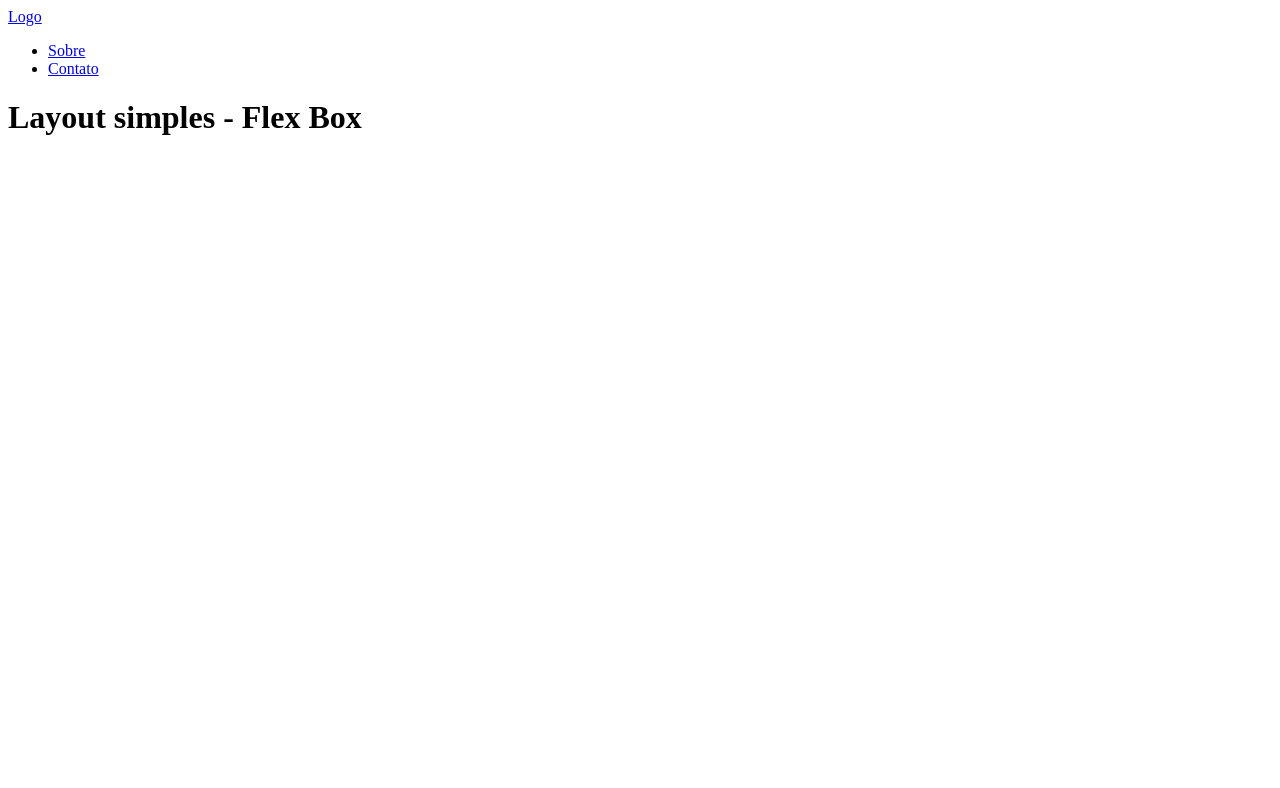
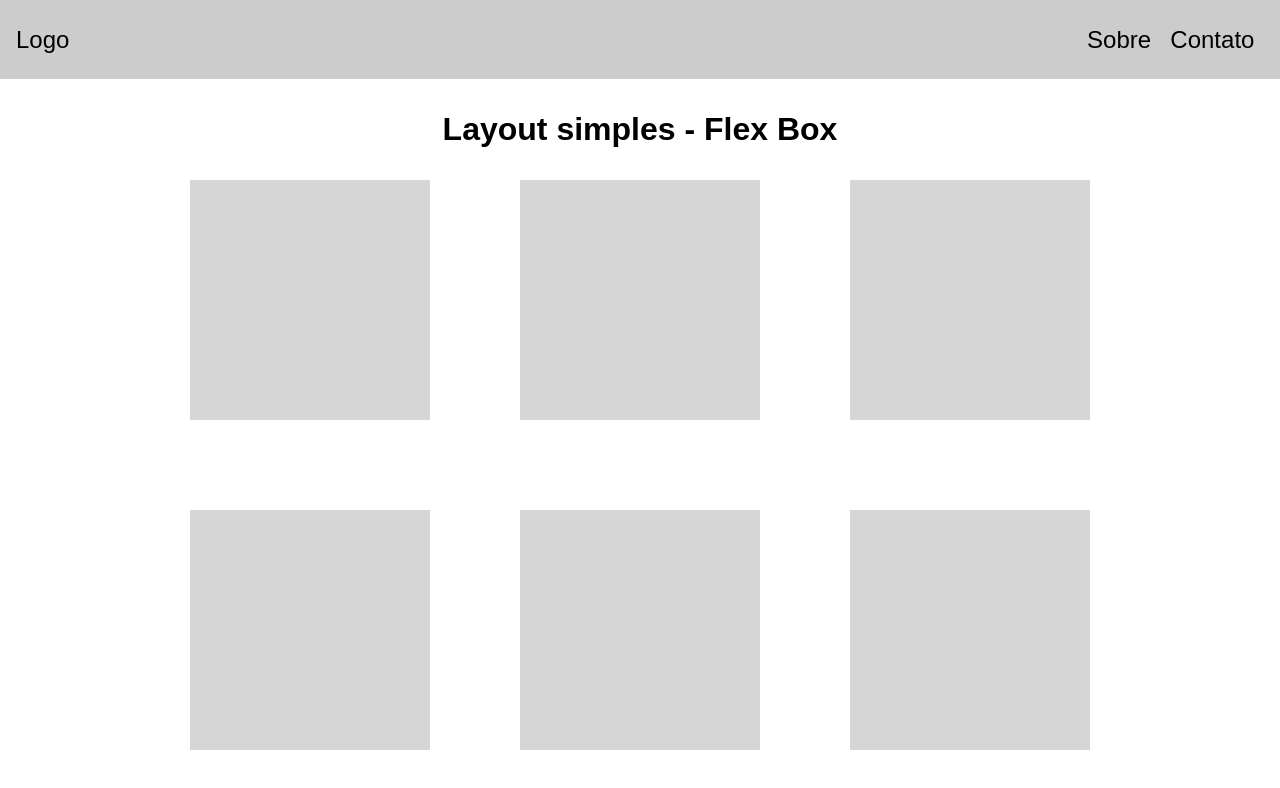
Before and after one commit to alvarengaflavio/Modulo-2, a website: page Aula06/CSSgrid-x-Flexbox/index.html in a window 1280 px wide. Drawn offline with Linux system fonts and the light colour scheme.

Commit message:
layout simples flexbox

```diff
--- a/Aula06/CSSgrid-x-Flexbox/index.html
+++ b/Aula06/CSSgrid-x-Flexbox/index.html
@@ -24,7 +24,7 @@
         </header>
 
         <h1>Layout simples - Flex Box</h1>
-        <section>
+        <section id="page-one">
             <div></div>
             <div></div>
             <div></div>
--- a/Aula06/CSSgrid-x-Flexbox/style.css
+++ b/Aula06/CSSgrid-x-Flexbox/style.css
@@ -0,0 +1,56 @@
+* {
+    padding: 0;
+    margin: 0;
+    box-sizing: border-box;
+    font-family: Arial, Helvetica, sans-serif;
+}
+
+body,
+html {
+    width: 100%; /* largura de 100% do dispositivo da tela onde a página for recarregada */
+    height: 100vh; /* altura de 100% do dispositivo da tela onde a página for recarregada e todos os elementos centralizados */
+}
+
+header {
+    display: flex;
+    justify-content: space-between; /* coloca o espaço no meio dos elementos */
+    align-items: center;
+    padding: 1rem;
+    background-color: #ccc;
+}
+a {
+    text-decoration: none;
+    color: #000;
+    font-size: 1.5rem;
+}
+nav ul {
+    display: flex;
+    list-style: none;
+}
+
+nav ul li {
+    text-decoration: none;
+    color: #000;
+    padding: 0.6rem;
+}
+
+h1 {
+    text-align: center;
+    padding: 2rem;
+    font-size: 2rem;
+}
+
+section#page-one {
+    display: flex;
+    flex-wrap: wrap;
+    justify-content: center;
+    gap: 90px; /* CSS grid: gap coloca um espaámento entre os elementos */
+    max-width: 90%; /* deixar ocupar no máximo 90% da tela */
+    margin: 0 auto; /* centraliza e coloca margem autmática */
+}
+
+section#page-one div {
+    width: 15rem;
+    height: 15rem;
+    background-color: rgba(120, 120, 120, 0.3);
+}
```
